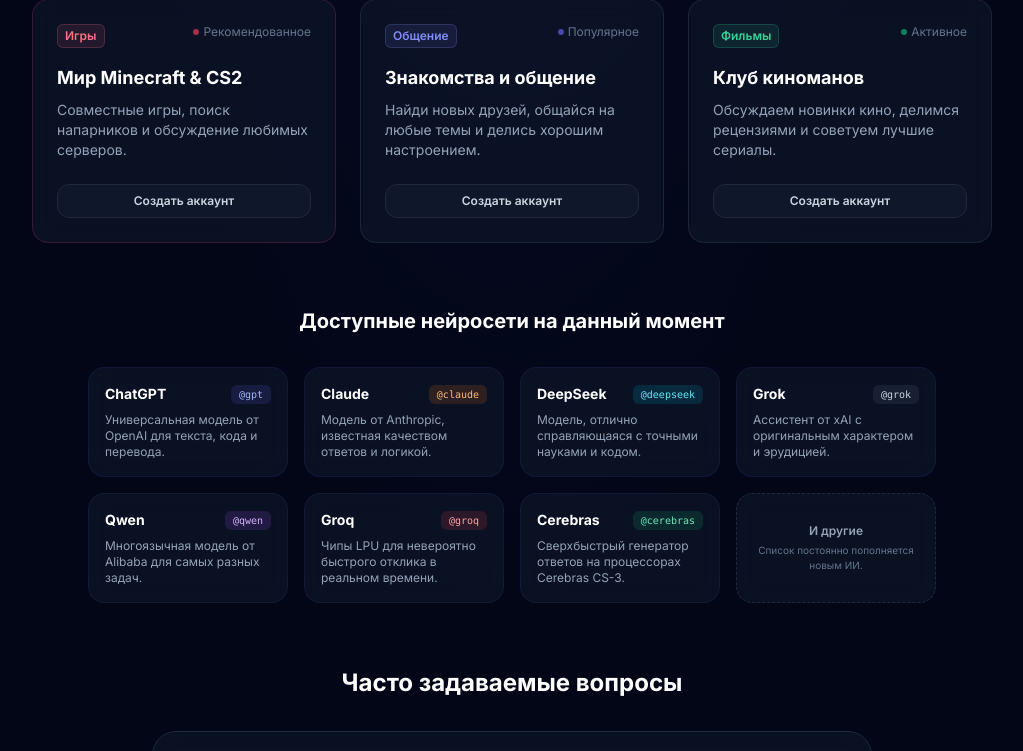
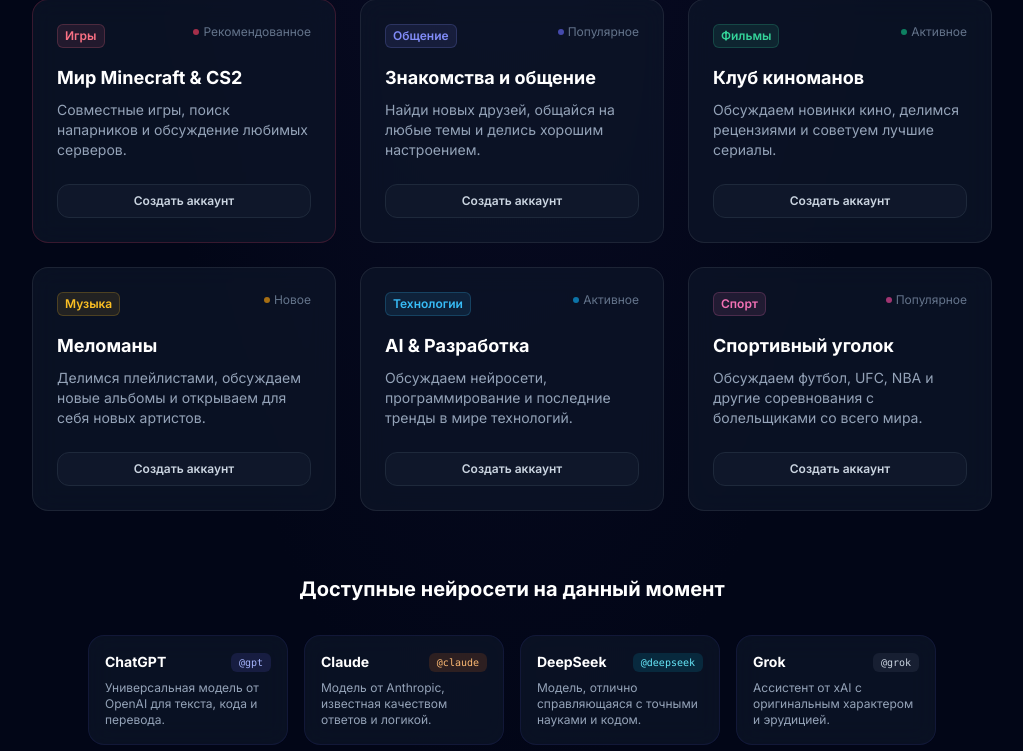
Before and after one commit to X2X1321/nextroom, a Django app: page / in a window 1280 px wide. Shown: the part 990-1741 px from the top of the page, without its empty margins (128-1151 px from the left). Run offline with Django 4.2, Linux system fonts and the light colour scheme; data that the repository does not hold is empty; some libraries are stand-ins or nearby versions.

Commit message:
feat: add 3 more placeholder rooms to featured rooms section

```diff
--- a/templates/chat/landing.html
+++ b/templates/chat/landing.html
@@ -421,6 +421,9 @@
             <div class="card-lift flex flex-col justify-between p-6 rounded-2xl glass-panel border-rose-500/20 border"><div><div class="flex justify-between items-start mb-4"><span class="inline-flex items-center rounded-md bg-rose-400/10 px-2 py-1 text-xs font-semibold text-rose-400 ring-1 ring-inset ring-rose-400/20">Игры</span><span class="text-xs text-slate-500 flex items-center gap-1"><span class="w-1.5 h-1.5 rounded-full bg-rose-500 animate-pulse"></span>Рекомендованное</span></div><h3 class="text-lg font-bold text-white">Мир Minecraft &amp; CS2</h3><p class="mt-2 text-sm text-slate-400">Совместные игры, поиск напарников и обсуждение любимых серверов.</p></div><div class="mt-6"><a href="{% url 'register' %}" class="block text-center rounded-xl bg-slate-900 border border-slate-800 hover:bg-indigo-950/20 hover:border-indigo-500/30 py-2 text-xs font-semibold text-slate-300 transition">Создать аккаунт</a></div></div>
             <div class="card-lift flex flex-col justify-between p-6 rounded-2xl glass-panel"><div><div class="flex justify-between items-start mb-4"><span class="inline-flex items-center rounded-md bg-indigo-400/10 px-2 py-1 text-xs font-semibold text-indigo-400 ring-1 ring-inset ring-indigo-400/20">Общение</span><span class="text-xs text-slate-500 flex items-center gap-1"><span class="w-1.5 h-1.5 rounded-full bg-indigo-500 animate-pulse"></span>Популярное</span></div><h3 class="text-lg font-bold text-white">Знакомства и общение</h3><p class="mt-2 text-sm text-slate-400">Найди новых друзей, общайся на любые темы и делись хорошим настроением.</p></div><div class="mt-6"><a href="{% url 'register' %}" class="block text-center rounded-xl bg-slate-900 border border-slate-800 hover:bg-indigo-950/20 hover:border-indigo-500/30 py-2 text-xs font-semibold text-slate-300 transition">Создать аккаунт</a></div></div>
             <div class="card-lift flex flex-col justify-between p-6 rounded-2xl glass-panel"><div><div class="flex justify-between items-start mb-4"><span class="inline-flex items-center rounded-md bg-emerald-400/10 px-2 py-1 text-xs font-semibold text-emerald-400 ring-1 ring-inset ring-emerald-400/20">Фильмы</span><span class="text-xs text-slate-500 flex items-center gap-1"><span class="w-1.5 h-1.5 rounded-full bg-emerald-500 animate-pulse"></span>Активное</span></div><h3 class="text-lg font-bold text-white">Клуб киноманов</h3><p class="mt-2 text-sm text-slate-400">Обсуждаем новинки кино, делимся рецензиями и советуем лучшие сериалы.</p></div><div class="mt-6"><a href="{% url 'register' %}" class="block text-center rounded-xl bg-slate-900 border border-slate-800 hover:bg-indigo-950/20 hover:border-indigo-500/30 py-2 text-xs font-semibold text-slate-300 transition">Создать аккаунт</a></div></div>
+            <div class="card-lift flex flex-col justify-between p-6 rounded-2xl glass-panel"><div><div class="flex justify-between items-start mb-4"><span class="inline-flex items-center rounded-md bg-amber-400/10 px-2 py-1 text-xs font-semibold text-amber-400 ring-1 ring-inset ring-amber-400/20">Музыка</span><span class="text-xs text-slate-500 flex items-center gap-1"><span class="w-1.5 h-1.5 rounded-full bg-amber-500 animate-pulse"></span>Новое</span></div><h3 class="text-lg font-bold text-white">Меломаны</h3><p class="mt-2 text-sm text-slate-400">Делимся плейлистами, обсуждаем новые альбомы и открываем для себя новых артистов.</p></div><div class="mt-6"><a href="{% url 'register' %}" class="block text-center rounded-xl bg-slate-900 border border-slate-800 hover:bg-indigo-950/20 hover:border-indigo-500/30 py-2 text-xs font-semibold text-slate-300 transition">Создать аккаунт</a></div></div>
+            <div class="card-lift flex flex-col justify-between p-6 rounded-2xl glass-panel"><div><div class="flex justify-between items-start mb-4"><span class="inline-flex items-center rounded-md bg-sky-400/10 px-2 py-1 text-xs font-semibold text-sky-400 ring-1 ring-inset ring-sky-400/20">Технологии</span><span class="text-xs text-slate-500 flex items-center gap-1"><span class="w-1.5 h-1.5 rounded-full bg-sky-500 animate-pulse"></span>Активное</span></div><h3 class="text-lg font-bold text-white">AI &amp; Разработка</h3><p class="mt-2 text-sm text-slate-400">Обсуждаем нейросети, программирование и последние тренды в мире технологий.</p></div><div class="mt-6"><a href="{% url 'register' %}" class="block text-center rounded-xl bg-slate-900 border border-slate-800 hover:bg-indigo-950/20 hover:border-indigo-500/30 py-2 text-xs font-semibold text-slate-300 transition">Создать аккаунт</a></div></div>
+            <div class="card-lift flex flex-col justify-between p-6 rounded-2xl glass-panel"><div><div class="flex justify-between items-start mb-4"><span class="inline-flex items-center rounded-md bg-pink-400/10 px-2 py-1 text-xs font-semibold text-pink-400 ring-1 ring-inset ring-pink-400/20">Спорт</span><span class="text-xs text-slate-500 flex items-center gap-1"><span class="w-1.5 h-1.5 rounded-full bg-pink-500 animate-pulse"></span>Популярное</span></div><h3 class="text-lg font-bold text-white">Спортивный уголок</h3><p class="mt-2 text-sm text-slate-400">Обсуждаем футбол, UFC, NBA и другие соревнования с болельщиками со всего мира.</p></div><div class="mt-6"><a href="{% url 'register' %}" class="block text-center rounded-xl bg-slate-900 border border-slate-800 hover:bg-indigo-950/20 hover:border-indigo-500/30 py-2 text-xs font-semibold text-slate-300 transition">Создать аккаунт</a></div></div>
             {% endfor %}
         </div>
     </div>
```
